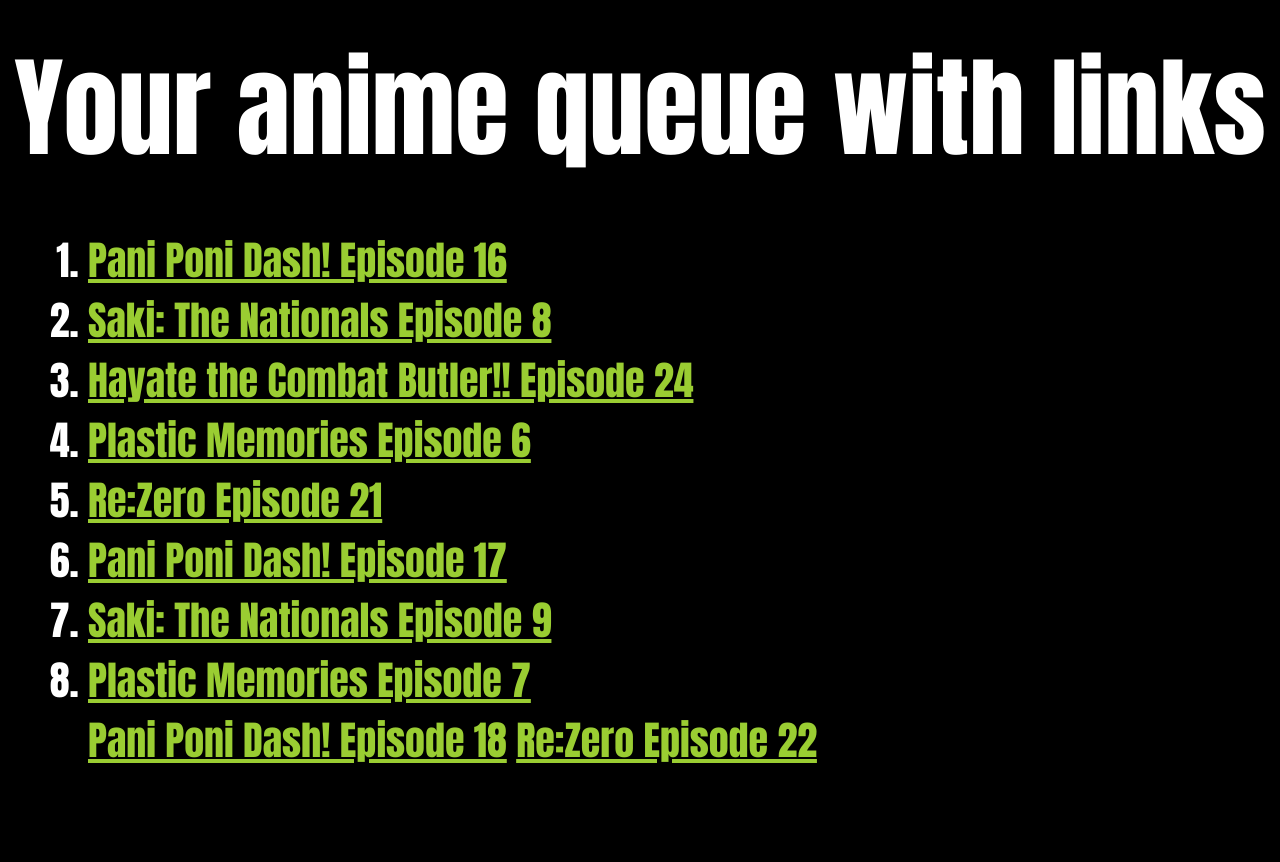
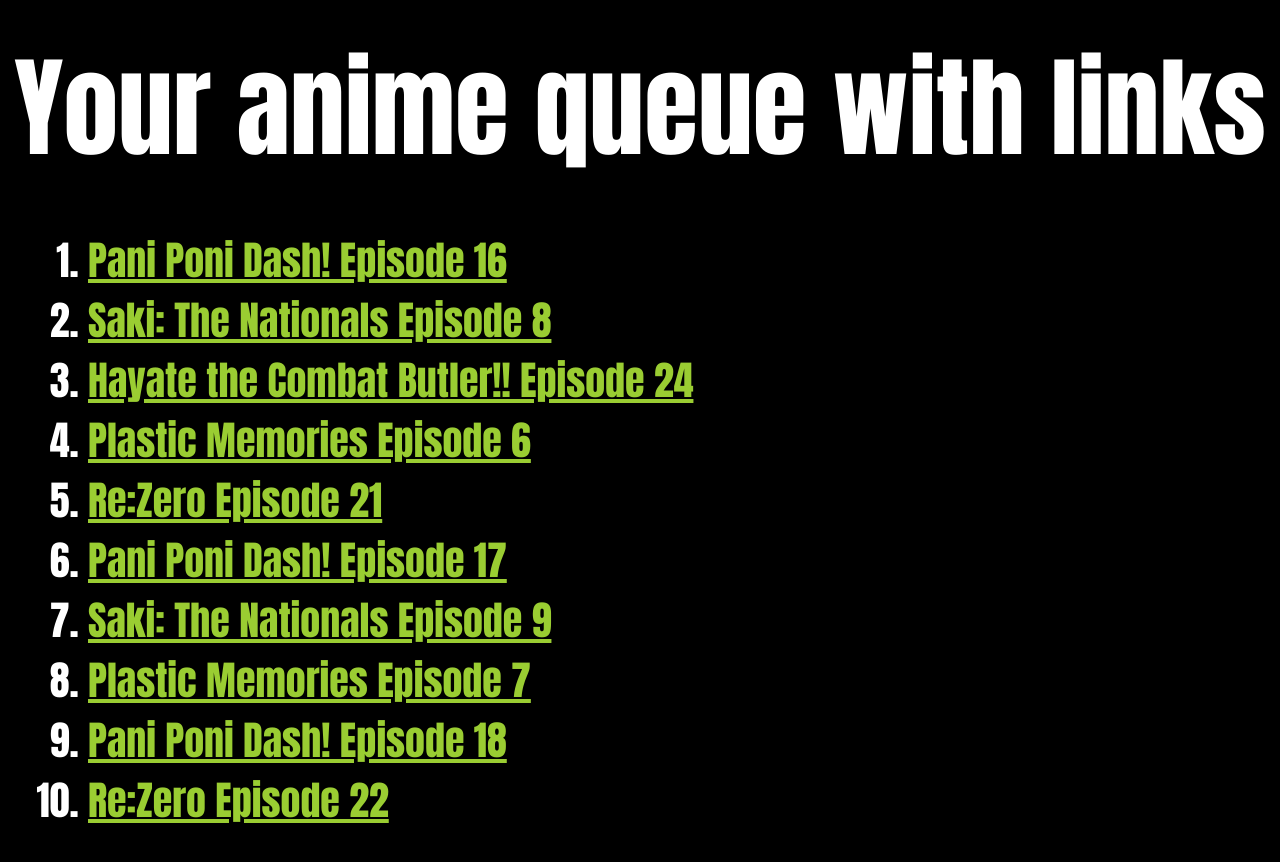
Before and after one commit to hFire24/Redirect, a plain HTML site: page nextanime.html in a window 1280 px wide. Before the commit the page ends 810 px from the top, so only its background shows below. Drawn offline with Linux system fonts and the light colour scheme.

Commit message:
Update nextanime.html

```diff
--- a/nextanime.html
+++ b/nextanime.html
@@ -18,8 +18,8 @@
       <li><a href="https://www.funimation.com/shows/pani-poni-dash/the-way-to-heaven-does-not-favor-anyone">Pani Poni Dash! Episode 17</a></li>
       <li><a href="https://vrv.co/watch/GRNQVXJ8R/Saki:Hand-9-Sortie">Saki: The Nationals Episode 9</a></li>
       <li><a href="https://vrv.co/watch/G6GG4E216/Plastic-Memories:How-to-Properly-Ask-Her-Out">Plastic Memories Episode 7</a></li>
-      <l1><a href="https://www.funimation.com/shows/pani-poni-dash/good-things-come-to-he-who-waits">Pani Poni Dash! Episode 18</a></li>
-      <l1><a href="https://vrv.co/watch/G6E5K0W3Y/ReZERO-Starting-Life-in-Another-World-:A-Flash-of-Sloth">Re:Zero Episode 22</a></li>
+      <li><a href="https://www.funimation.com/shows/pani-poni-dash/good-things-come-to-he-who-waits">Pani Poni Dash! Episode 18</a></li>
+      <li><a href="https://vrv.co/watch/G6E5K0W3Y/ReZERO-Starting-Life-in-Another-World-:A-Flash-of-Sloth">Re:Zero Episode 22</a></li>
     </ol>
     <div id='width'></div>
     <script src="script.js"></script>
```
